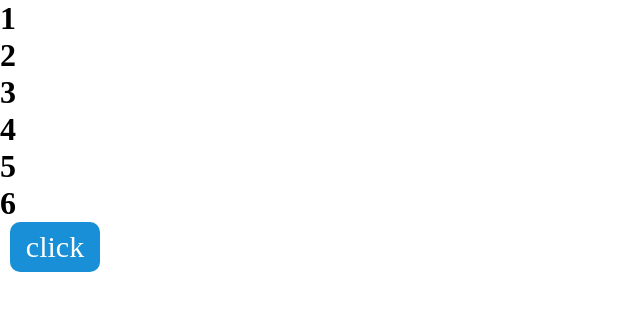
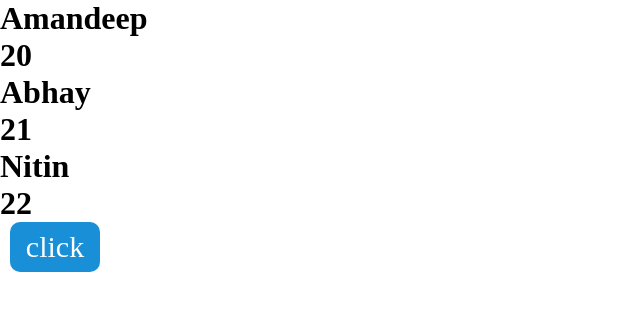
Before and after one commit to amandeep-singh-parihar/React-js, a React (Vite) app: page / in a window 1280 px wide. Shown: the top 310 px of the page, without its empty margins (0-640 px from the left). Built offline with nearby package versions, Linux system fonts and the light colour scheme.

Commit message:
updating object array

```diff
--- a/src/App.jsx
+++ b/src/App.jsx
@@ -6,14 +6,33 @@ import "./App.css";
 function App() {
   // const data = ["aman", "deep", "singh", "parihar"];
   // const [val, setVal] = useState({ name: "Amandeep", age: 20 });
-  const [val, setVal] = useState([1, 2, 3, 4, 5, 6]);
+  // const [val, setVal] = useState([1, 2, 3, 4, 5, 6]);
+  const [val, setVal] = useState([
+    { name: "Amandeep", age: 20 },
+    { name: "Abhay", age: 21 },
+    { name: "Nitin", age: 22 },
+  ]);
 
   return (
     <div>
       {/* <Card></Card> */}
       {/* <Card2></Card2> */}
-      {val.map(item=><h1>{item}</h1>)}
-      <button onClick={()=>setVal([...val,val[val.length-1]+1])} className="btn blue">click</button>
+      {val.map((item) => (
+        <div>
+          <h1>{item.name}</h1>
+          <h1>{item.age}</h1>
+        </div>
+      ))}
+      <button
+        onClick={() =>
+          setVal(() =>
+            val.map((item) =>
+              item.name === "Abhay" ? { name: "Abhay", age: 100 } : item
+            )
+          )
+        }
+        className="btn blue"
+      > click </button>
     </div>
   );
 }
```
